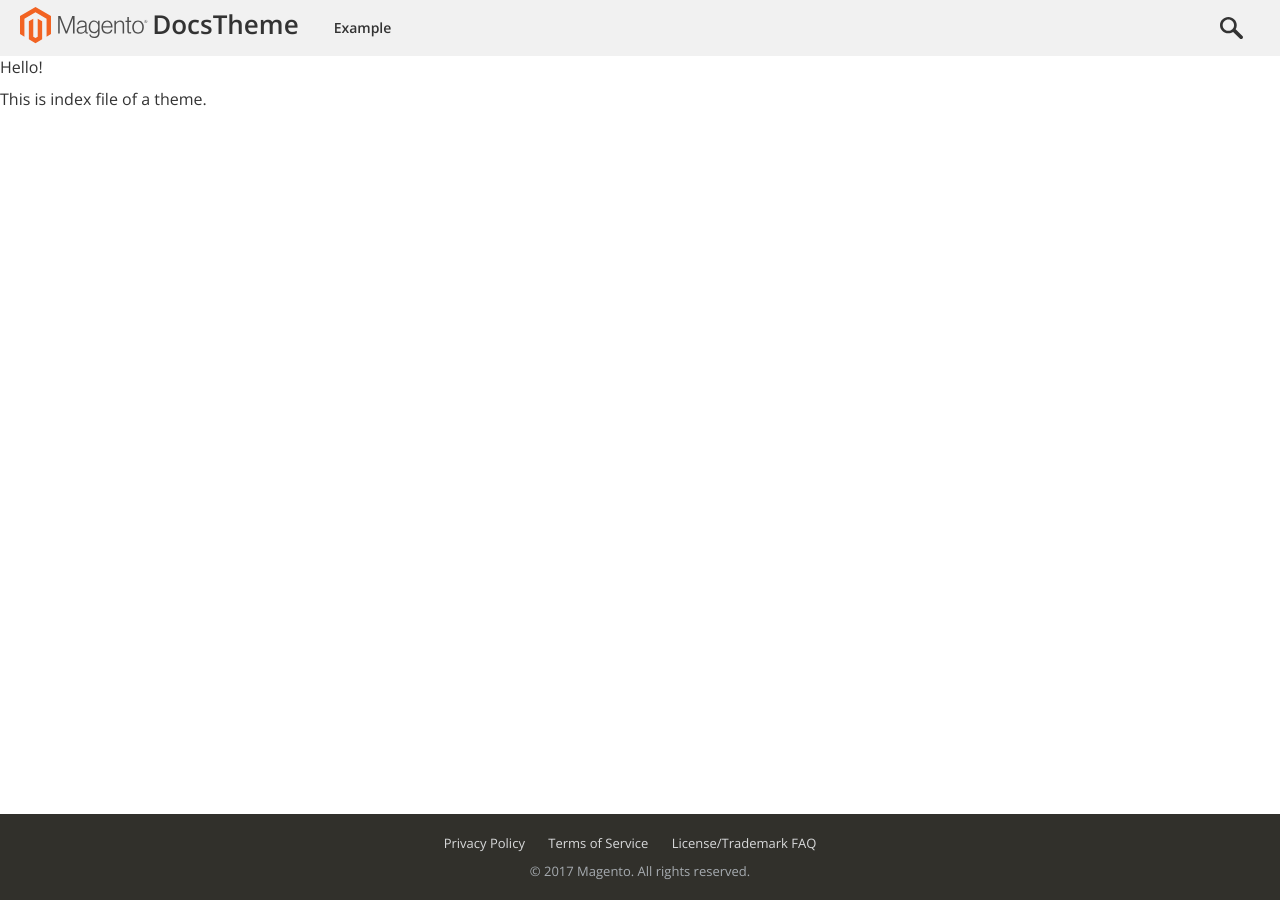
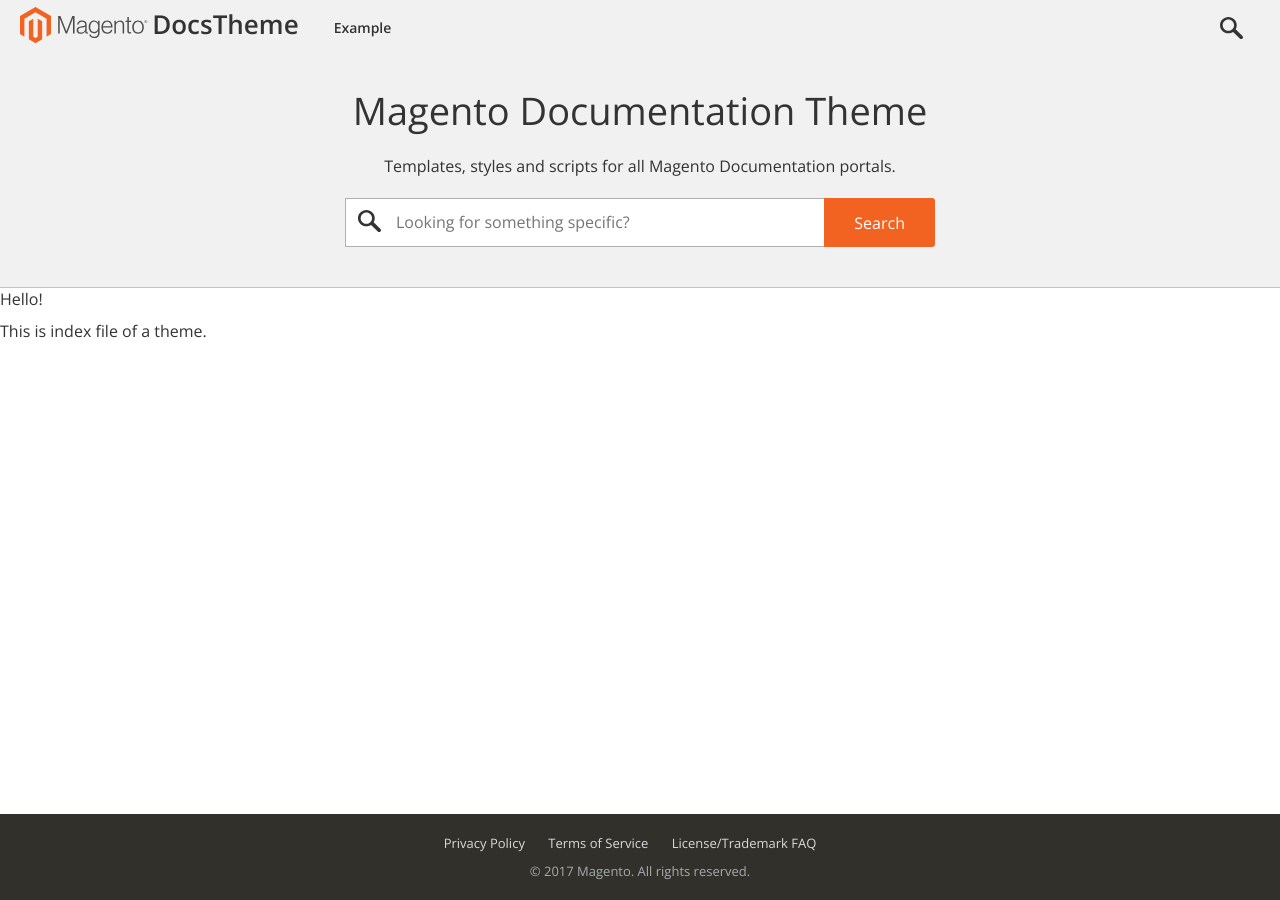
Before and after one commit to commerce-docs/devdocs-theme, a Jekyll site: the page built from index.md, in a window 1280 px wide. Built offline with Jekyll 4.4.1, drawn with Linux system fonts in a browser that asks for light colours; comment, search, counter and statistics services are not loaded.

Commit message:
Add home page intro to the layout

```diff
--- a/_config.yml
+++ b/_config.yml
@@ -1,4 +1,5 @@
 title: Magento Documentation Theme
+description: Templates, styles and scripts for all Magento Documentation portals.
 logo: DocsTheme
 baseurl: ""
 permalink: pretty
@@ -7,6 +8,8 @@ highlighter: pygments
 markdown_ext: "markdown,mkdown,mkdn,mkd,md"
 markdown: kramdown
 
+
+# This will force "default" layout for all of the pages, if not specified
 defaults:
   -
     scope:
--- /dev/null
+++ b/_includes/home/intro.html
@@ -0,0 +1,9 @@
+<section class="home-intro">
+  <div class="container">
+    <h1>{{ site.title }}</h2>
+    <p>{{ site.description }}</p>
+
+    {% include layout/search-form.html %}
+
+  </div>
+</section>
--- a/_layouts/home.html
+++ b/_layouts/home.html
@@ -1,4 +1,5 @@
 {% include layout/header.html %}
+{% include home/intro.html %}
 
 {{ content }}
 
```
